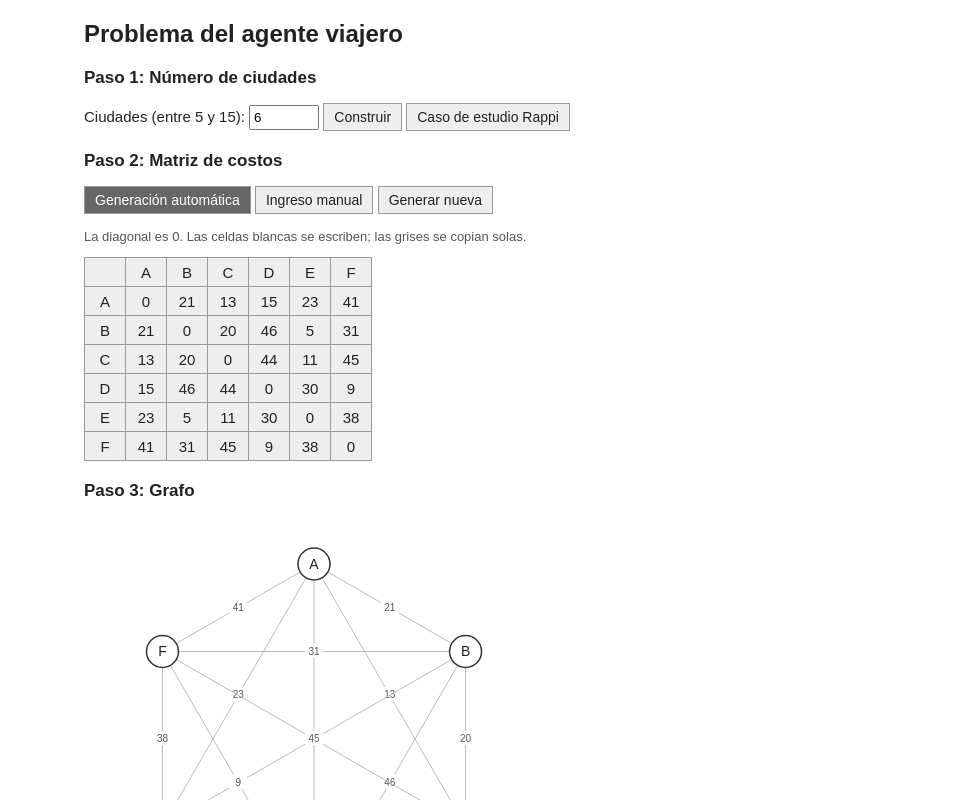
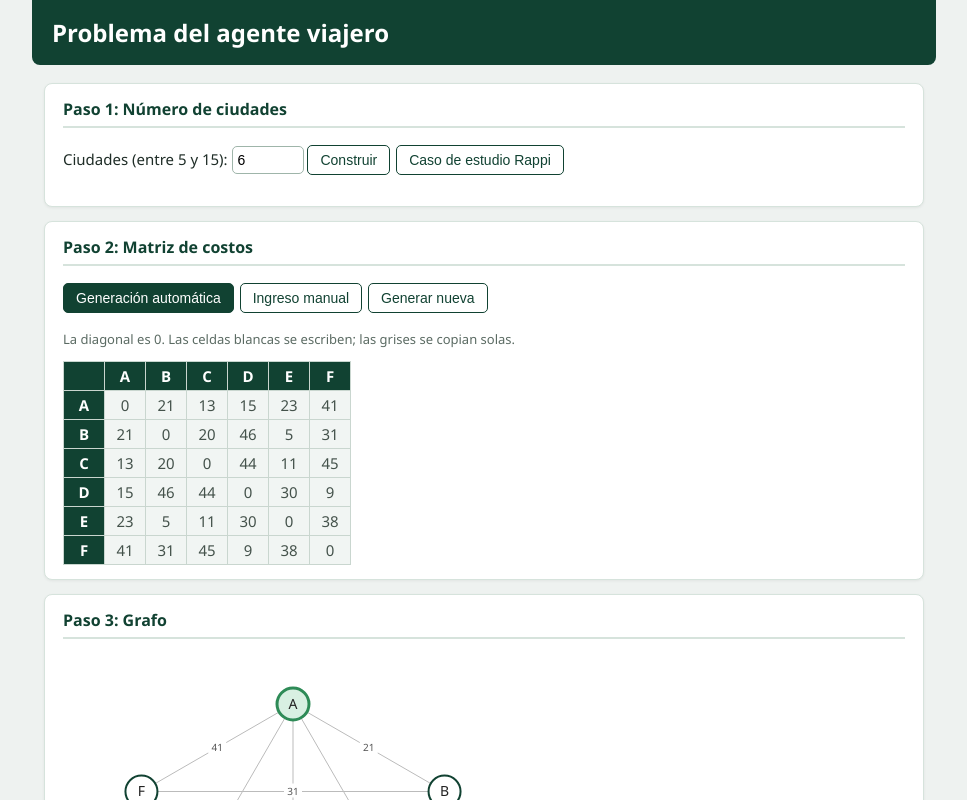
Before and after one commit to blafyy/agente-viajero, a plain HTML site: page index.html in a window 1280 px wide. Both pictures are taken after a click on the button "Construir". Shown: the top 800 px of the page, without its empty margins (156-1123 px from the left). Drawn offline with Linux system fonts and the light colour scheme.

Commit message:
Update style.css

```diff
--- a/style.css
+++ b/style.css
@@ -1,44 +1,84 @@
 body {
-  font-family: Arial, sans-serif;
+  font-family: "Segoe UI", Arial, sans-serif;
   font-size: 15px;
-  color: #222;
-  background: #fff;
-  max-width: 800px;
-  margin: 20px auto;
-  padding: 0 12px;
+  color: #1f2d27;
+  background: #eef2f0;
+  max-width: 880px;
+  margin: 0 auto;
+  padding: 0 12px 30px 12px;
 }
 
 h1 {
   font-size: 24px;
+  color: #fff;
+  background: #114232;
+  margin: 0 -12px 18px -12px;
+  padding: 16px 20px;
+  border-radius: 0 0 8px 8px;
 }
 
 h3 {
-  font-size: 17px;
-  margin: 20px 0 8px 0;
+  font-size: 16px;
+  color: #114232;
+  margin: 0 0 10px 0;
+  padding-bottom: 6px;
+  border-bottom: 2px solid #d6e3dc;
+}
+
+.paso {
+  background: #fff;
+  border: 1px solid #d6e3dc;
+  border-radius: 8px;
+  padding: 14px 18px;
+  margin-bottom: 14px;
+  box-shadow: 0 1px 3px rgba(0, 0, 0, 0.06);
+  overflow-x: auto;
 }
 
 button {
   font-size: 14px;
-  padding: 5px 10px;
-  background: #eee;
-  border: 1px solid #999;
-  color: #222;
+  padding: 6px 12px;
+  margin: 2px 2px 2px 0;
+  background: #fff;
+  border: 1px solid #114232;
+  border-radius: 5px;
+  color: #114232;
   cursor: pointer;
 }
 
-button.activo {
-  background: #666;
+button:hover {
+  background: #e4efe9;
+}
+
+button.activo,
+#calcular {
+  background: #114232;
   color: #fff;
 }
 
+#calcular {
+  font-weight: bold;
+  padding: 8px 16px;
+}
+
+#calcular:hover,
+button.activo:hover {
+  background: #1b5e48;
+}
+
 button:disabled {
-  color: #999;
+  color: #9aa5a0;
+  border-color: #c5cfca;
+  background: #f4f6f5;
   cursor: default;
 }
 
 input[type=number] {
   width: 60px;
-  padding: 3px;
+  padding: 5px;
+  border: 1px solid #9fb5aa;
+  border-radius: 5px;
+  font-size: 14px;
 }
 
 table {
@@ -46,7 +86,7 @@ table {
 }
 
 th, td {
-  border: 1px solid #999;
+  border: 1px solid #c9d6cf;
   width: 40px;
   height: 28px;
   text-align: center;
@@ -54,12 +94,14 @@ th, td {
 }
 
 th {
-  background: #eee;
-  font-weight: normal;
+  background: #114232;
+  color: #fff;
+  font-weight: bold;
 }
 
 td.gris {
-  background: #eee;
+  background: #f1f5f3;
+  color: #44524b;
 }
 
 td input {
@@ -70,7 +112,13 @@ td input {
   padding: 0;
   text-align: center;
   font-size: 14px;
+  background: #fff;
   -moz-appearance: textfield;
+}
+
+td input:focus {
+  outline: 2px solid #2e8b57;
+  background: #f0faf4;
 }
 
 td input::-webkit-inner-spin-button,
@@ -79,28 +127,52 @@ td input::-webkit-outer-spin-button {
   margin: 0;
 }
 
+#grafo svg circle {
+  fill: #fff;
+  stroke: #114232;
+  stroke-width: 2;
+}
+
+#grafo svg circle:first-of-type {
+  fill: #d8f0e2;
+  stroke: #2e8b57;
+  stroke-width: 3;
+}
+
 .ayuda {
-  color: #555;
+  color: #5b6b63;
   font-size: 13px;
 }
 
 .error {
-  color: #a00;
+  color: #b02a2a;
 }
 
 .resultado {
-  border: 1px solid #999;
-  padding: 6px 10px;
+  background: #f0faf4;
+  border: 1px solid #9fcdb2;
+  border-left: 5px solid #2e8b57;
+  border-radius: 6px;
+  padding: 8px 14px;
   margin-top: 8px;
+}
+
+.resultado p {
+  margin: 4px 0;
 }
 
 #tablaPasos th, #tablaPasos td {
   width: auto;
-  padding: 2px 8px;
-  height: 24px;
+  padding: 2px 10px;
+  height: 26px;
   font-size: 13px;
+}
+
+#tablaPasos tr:nth-child(even) td {
+  background: #f6f9f7;
 }
 
 #tablaPasos tr.actual td {
   background: #fde2e2;
+  font-weight: bold;
 }
```
